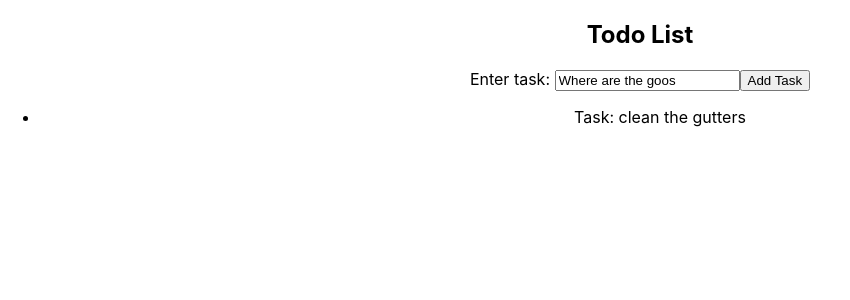
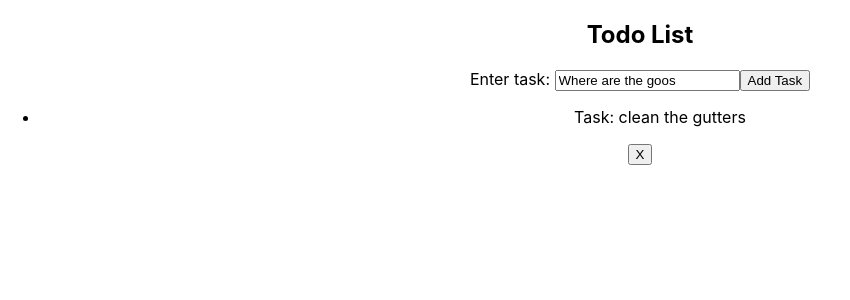
Before and after one commit to jlh040/react-todo-app, a React (Create React App) app: page / in a window 1280 px wide. Shown: the top 300 px of the page, without its empty margins (0-850 px from the left). Built offline with nearby package versions, Linux system fonts and the light colour scheme.

Commit message:
added a remove todo function in TodoList

```diff
--- a/src/Todo.js
+++ b/src/Todo.js
@@ -6,6 +6,7 @@ const Todo = ({ task }) => {
       <ul>
         <li>Task: {task}</li>
       </ul>
+      <button>X</button>
     </div>
   )
 };
--- a/src/TodoList.js
+++ b/src/TodoList.js
@@ -10,6 +10,11 @@ const TodoList = () => {
       return [...currTodos, {task, id: uuid()}]
     })
   };
+  const removeItem = (id) => {
+    setTodos(currTodos => {
+      return currTodos.filter(todo => todo.id !== id);
+    })
+  }
 
   return (
     <div>
```
